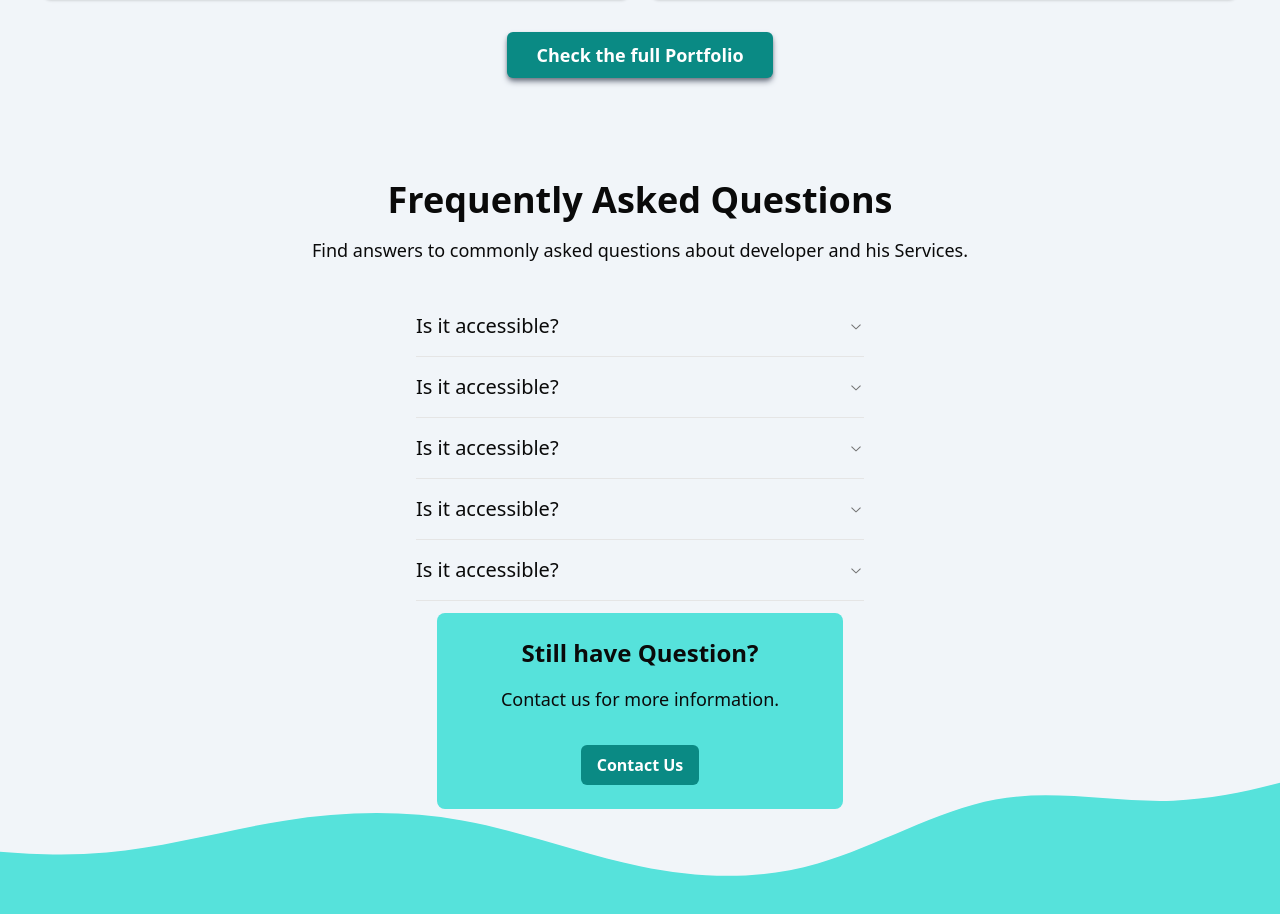
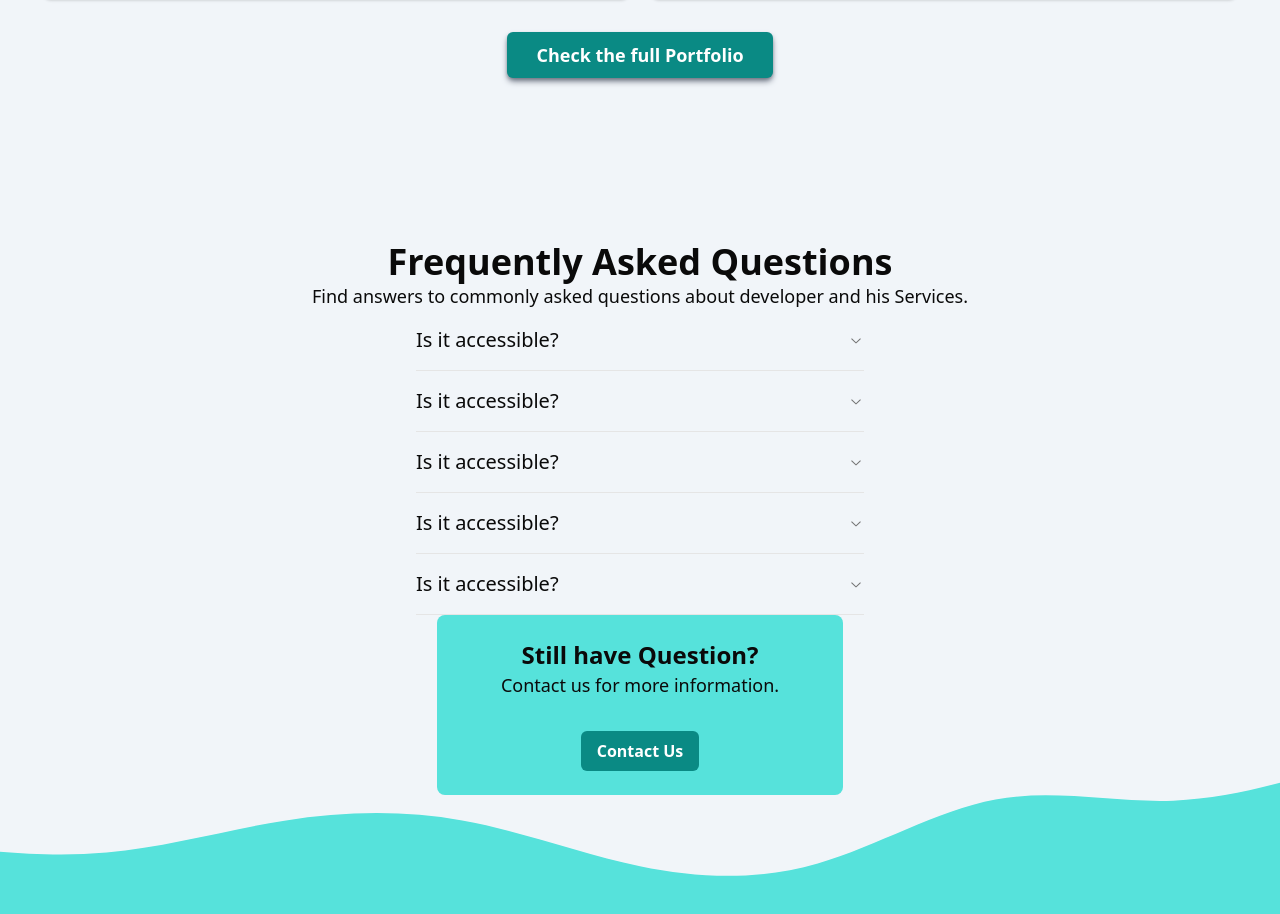
Before and after one commit to iamasadshah/my-portfolio, a Next.js app: page / in a window 1280 px wide. Shown: the part 3164-4078 px from the top of the page. Built offline with nearby package versions, Linux system fonts and the light colour scheme.

Commit message:
overflow in FAQs solved

```diff
--- a/src/app/components/FAQs.tsx
+++ b/src/app/components/FAQs.tsx
@@ -10,15 +10,15 @@ import React from "react";
 const FAQs = () => {
   return (
     <div
-      className="flex flex-col items-center justify-center h-screen bg-cover bg-center bg-no-repeat px-6 py-10"
+      className="flex flex-col  items-center justify-center h-screen bg-cover bg-center bg-no-repeat px-6  overflow-hidden"
       style={{
         backgroundImage: "url('/second-bg.svg')", // Replace with your image path
       }}
     >
-      <h1 className="text-4xl font-bold mb-4 text-center">
+      <h1 className="text-4xl font-bold text-center">
         Frequently Asked Questions
       </h1>
-      <p className="text-lg mb-8 text-center">
+      <p className="text-lg text-center">
         Find answers to commonly asked questions about developer and his
         Services.
       </p>
@@ -66,10 +66,8 @@ const FAQs = () => {
         </AccordionItem>
       </Accordion>
 
-      <div className="flex flex-col mb-12 mt-3 rounded-lg bg-primary2 justify-center items-center px-16 py-6">
-        <h1 className="text-2xl font-bold mb-4 text-center">
-          Still have Question?
-        </h1>
+      <div className="flex flex-col  rounded-lg bg-primary2 justify-center items-center px-16 py-6 ">
+        <h1 className="text-2xl font-bold text-center">Still have Question?</h1>
         <p className="text-lg mb-8 text-center">
           Contact us for more information.
         </p>
```
